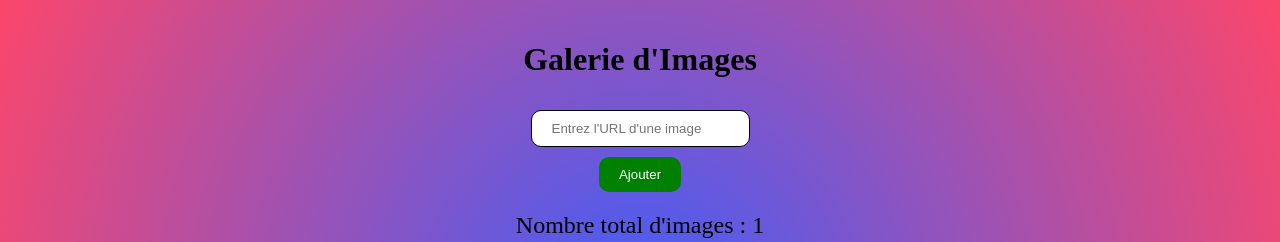
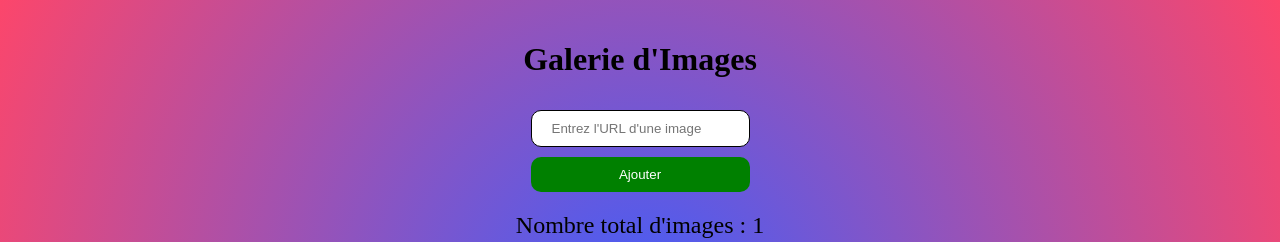
Before and after one commit to Niwa-Yume/examen-vue-js, a Vue app: page / in a window 1280 px wide. Shown: the top 242 px of the page. Built offline with nearby package versions, Linux system fonts and the light colour scheme.

Commit message:
fix display bouton ajouter image

```diff
--- a/src/App.vue
+++ b/src/App.vue
@@ -108,13 +108,10 @@ function addImage() {
   padding: 10px 20px;
   border-radius: 10px;
   border: 1px solid black;
-
-  margin-top: 10px;
 }
 .containerInput{
   display: flex;
   flex-direction: column;
-  justify-content: center;
-  align-items: center;
+
 }
 </style>
```
